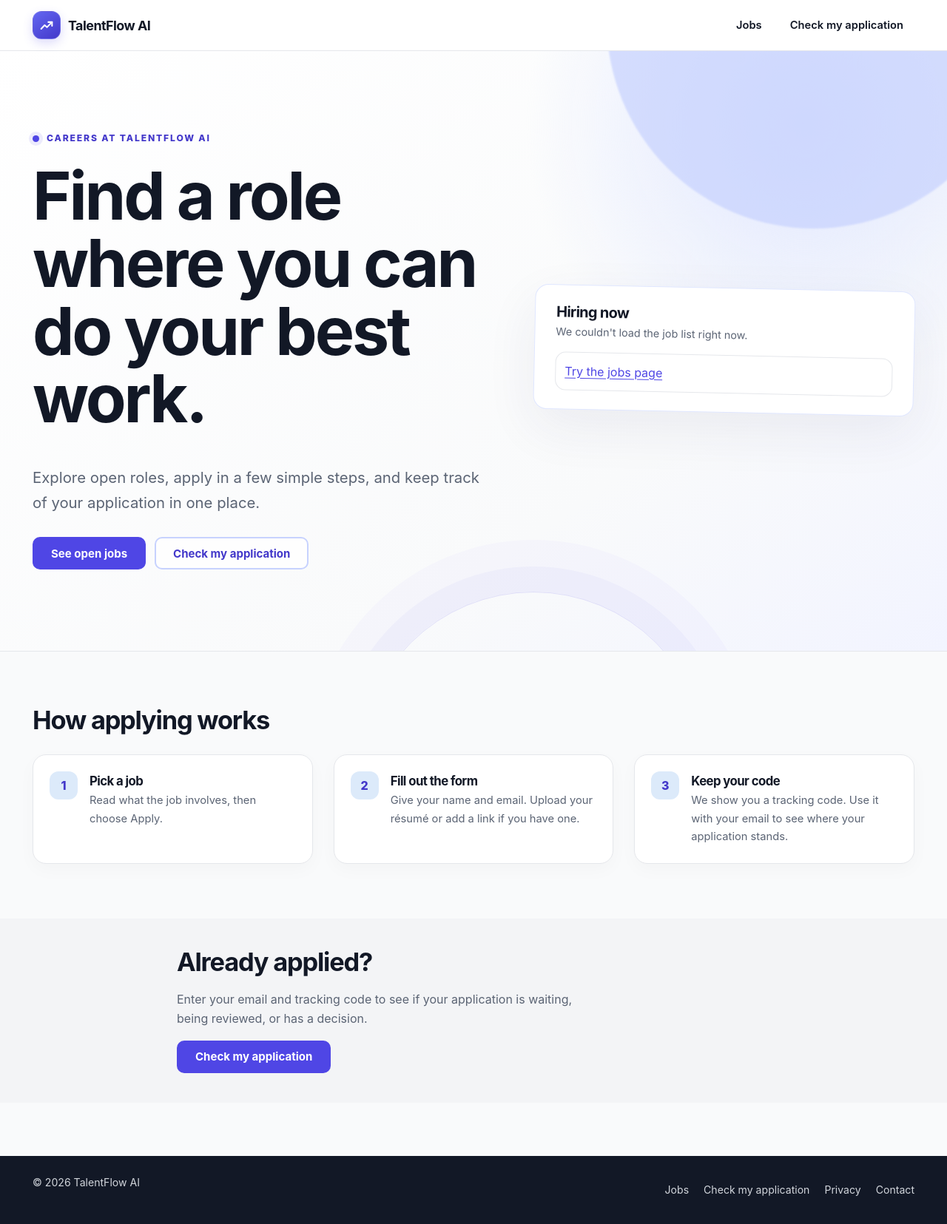
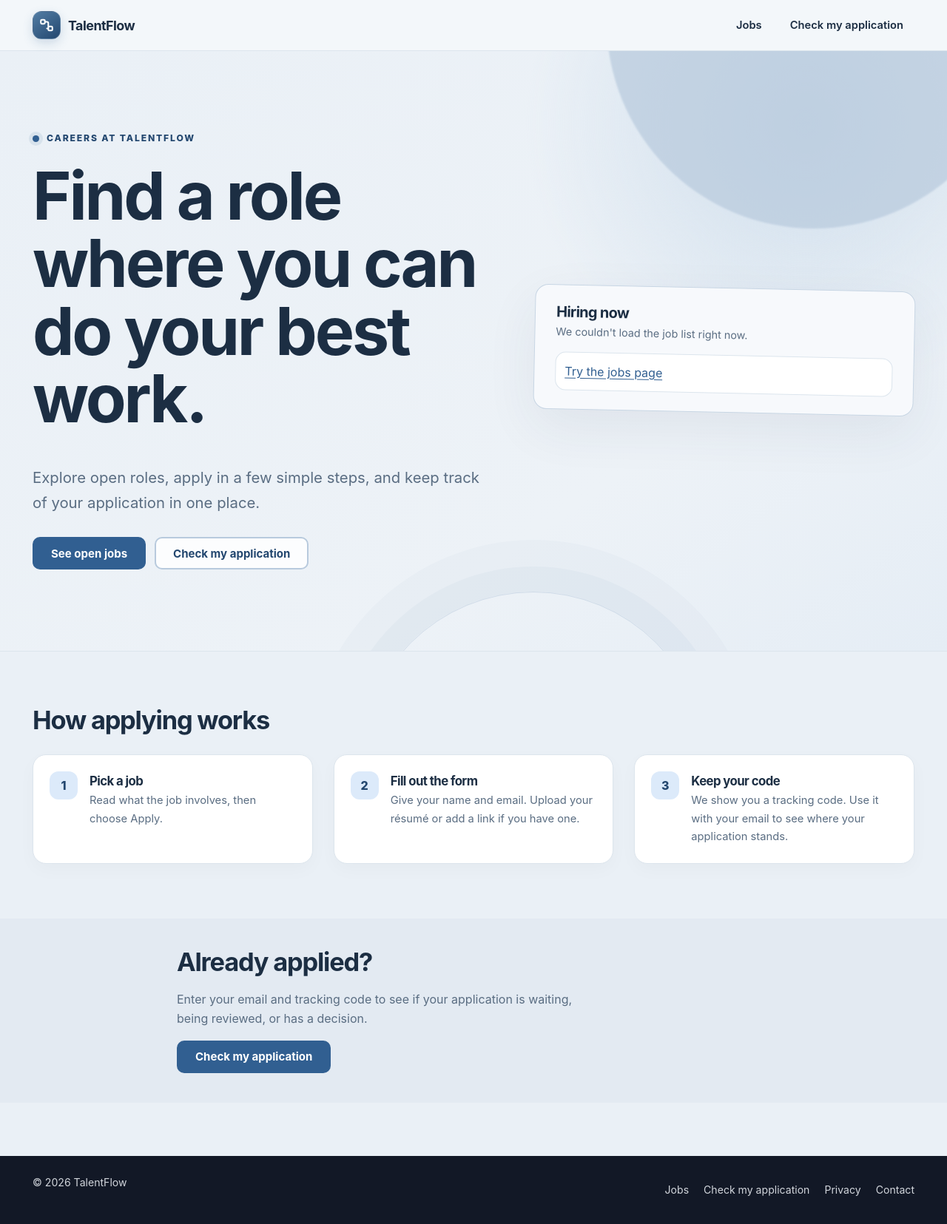
Before and after one commit to uglythemenace/applicant-tracking-system, a Python web app: template Frontend/templates/home.html in a window 1280 px wide. Shown: the whole page at 74% size. Run offline with Jinja, Linux system fonts and the light colour scheme; the template is opened without the code that fills it, so the values that code supplies are empty.

Commit message:
Use TalentFlow brand and softer blue palette

```diff
--- a/Backend/app.py
+++ b/Backend/app.py
@@ -4,7 +4,7 @@
 from applications import router as applications_router
 from auth import router as auth_router
 
-app = FastAPI(title="TalentFlow AI Applicant Tracking API", version="0.1.0")
+app = FastAPI(title="TalentFlow Applicant Tracking API", version="0.1.0")
 
 # Add CORS middleware to allow the frontend to communicate with the API
 app.add_middleware(
--- a/Frontend/static/script.js
+++ b/Frontend/static/script.js
@@ -1,5 +1,5 @@
 /* ==========================================================================
-   TalentFlow AI shared script. Loaded by every page.
+   TalentFlow shared script. Loaded by every page.
 
    - API_BASE: the one place the backend address lives. To test against a
      different backend, change it here and nowhere else.
@@ -83,7 +83,8 @@
   // ---------- Header and footer ----------
   const BRAND_ICON =
     '<svg width="22" height="22" viewBox="0 0 24 24" fill="none" stroke="currentColor" stroke-width="2.2" stroke-linecap="round" stroke-linejoin="round" aria-hidden="true">' +
-    '<path d="M4 17.5 9.1 12l3.4 3.1L20 7.5"/><path d="M14.5 7.5H20v5.5"/></svg>';
+    '<rect x="3.5" y="4" width="6" height="6" rx="1.5"/><rect x="14.5" y="14" width="6" height="6" rx="1.5"/>' +
+    '<path d="M9.5 7h3a2 2 0 0 1 2 2v5"/><path d="M14.5 17h-2"/></svg>';
 
   function mountChrome() {
     const page = document.body.dataset.page || "";
@@ -94,14 +95,14 @@
     if (header) {
       header.innerHTML = staff
         ? `<div class="wrap">
-             <a class="brand" href="/admin"><span class="brand-mark">${BRAND_ICON}</span>TalentFlow AI <span class="badge-staff">Staff</span></a>
+             <a class="brand" href="/admin"><span class="brand-mark">${BRAND_ICON}</span>TalentFlow <span class="badge-staff">Staff</span></a>
              <nav class="nav" aria-label="Main">
                <a href="/">Public site</a>
                <button type="button" id="sign-out-btn">Sign out</button>
              </nav>
            </div>`
         : `<div class="wrap">
-             <a class="brand" href="/"><span class="brand-mark">${BRAND_ICON}</span>TalentFlow AI</a>
+             <a class="brand" href="/"><span class="brand-mark">${BRAND_ICON}</span>TalentFlow</a>
              <nav class="nav" aria-label="Main">
                <a href="/jobs"${current("jobs")}>Jobs</a>
                <a href="/track"${current("track")}>Check my application</a>
@@ -112,7 +113,7 @@
     const footer = document.getElementById("site-footer");
     if (footer) {
       footer.innerHTML = `<div class="wrap footer-row">
-          <p>&copy; ${new Date().getFullYear()} TalentFlow AI</p>
+          <p>&copy; ${new Date().getFullYear()} TalentFlow</p>
           <nav aria-label="Footer">
             <a href="/jobs">Jobs</a>
             <a href="/track">Check my application</a>
--- a/Frontend/static/style.css
+++ b/Frontend/static/style.css
@@ -775,17 +775,17 @@
   *, *::before, *::after { scroll-behavior: auto !important; animation-duration: .01ms !important; animation-iteration-count: 1 !important; transition-duration: .01ms !important; }
 }
 
-/* ---------- TalentFlow AI calm-tech product system ---------- */
+/* ---------- TalentFlow calm-tech product system ---------- */
 :root {
-  --ink: #121826;
-  --ink-soft: #5b6474;
-  --paper: #ffffff;
-  --mist: #f9fafb;
-  --line: #e5e7eb;
+  --ink: #1c2e43;
+  --ink-soft: #5a6d82;
+  --paper: #f7f9fc;
+  --mist: #eaf0f6;
+  --line: #dce5ed;
   --edge: #9aa3b2;
-  --brand: #4f46e5;
-  --brand-dark: #4338ca;
-  --brand-tint: #eef2ff;
+  --brand: #315f91;
+  --brand-dark: #23476f;
+  --brand-tint: #e3ecf5;
   --good: #059669;
   --good-tint: #d1fae5;
   --warn: #9a6700;
@@ -802,79 +802,79 @@
 h1 { font-weight: 750; }
 a { color: var(--brand); }
 a:hover { color: var(--brand-dark); }
-:focus-visible { outline: 3px solid #818cf8; outline-offset: 3px; }
+:focus-visible { outline: 3px solid #7699ba; outline-offset: 3px; }
 .wrap { max-width: 1240px; }
 .wrap-narrow { max-width: 760px; }
-.site-header { position: sticky; top: 0; z-index: 30; background: #fffffff2; backdrop-filter: blur(14px); border-bottom-color: var(--line); }
+.site-header { position: sticky; top: 0; z-index: 30; background: #f4f7faf2; backdrop-filter: blur(14px); border-bottom-color: var(--line); }
 .site-header .wrap { min-height: 68px; }
 .brand { font-family: var(--sans); font-size: 1.12rem; font-weight: 750; letter-spacing: -.03em; }
-.brand-mark { width: 38px; height: 38px; border-radius: 12px; background: linear-gradient(145deg, #6366f1, #4338ca); box-shadow: 0 5px 14px #4f46e533; }
+.brand-mark { width: 38px; height: 38px; border-radius: 12px; background: linear-gradient(145deg, #527da4, #23476f); box-shadow: 0 5px 14px #315f9133; }
 .nav a, .nav button { font-size: .92rem; font-weight: 600; border-radius: 9px; }
-.nav a:hover, .nav button:hover { background: #f3f4f6; color: var(--ink); }
+.nav a:hover, .nav button:hover { background: #e6edf4; color: var(--ink); }
 .nav a[aria-current="page"] { color: var(--brand); background: var(--brand-tint); border-color: transparent; }
 .badge-staff { background: var(--brand-tint); color: var(--brand-dark); font-size: .72rem; }
 .btn { min-height: 44px; border-radius: 10px; font-size: .94rem; box-shadow: none; transition: transform .15s ease, background-color .15s ease, box-shadow .15s ease; }
 .btn:hover { transform: translateY(-1px); box-shadow: 0 5px 14px #12182614; }
 .btn-primary { background: var(--brand); border-color: var(--brand); color: #fff; }
 .btn-primary:hover { background: var(--brand-dark); border-color: var(--brand-dark); }
-.btn-secondary { color: #3730a3; border-color: #c7d2fe; background: #fff; }
+.btn-secondary { color: #23476f; border-color: #b8cadd; background: #fff; }
 .btn-secondary:hover { background: var(--brand-tint); }
 .btn-good { background: var(--good); border-color: var(--good); }
 .btn-danger { background: var(--bad); border-color: var(--bad); }
 input, select, textarea { border-radius: 10px; border-color: #d1d5db; background: #fff; }
-input:focus, select:focus, textarea:focus { outline: 3px solid #4f46e52b; border-color: var(--brand); }
+input:focus, select:focus, textarea:focus { outline: 3px solid #315f912b; border-color: var(--brand); }
 .panel, .tile, .job, .job-detail { border-color: var(--line); border-radius: var(--radius-lg); box-shadow: 0 2px 8px #12182608; }
-.tile { background: #fff; }
+.tile { background: var(--paper); }
 .page-head { padding: 34px 0 22px; }
 .page-head p, .lede { color: var(--ink-soft); }
 .section { padding: 40px 0; }
-.hero { color: var(--ink); background: radial-gradient(circle at 85% 12%, #e0e7ff 0, transparent 29%), linear-gradient(145deg, #fff 0%, #f9fafb 68%, #f2f4ff 100%); border-bottom: 1px solid var(--line); }
-.hero::before { background: #c7d2fe; opacity: .7; }
-.hero::after { border-color: #4f46e526; box-shadow: 0 0 0 34px #4f46e50a, 0 0 0 70px #4f46e506; }
+.hero { color: var(--ink); background: radial-gradient(circle at 85% 12%, #cfdeec 0, transparent 29%), linear-gradient(145deg, #eaf0f6 0%, #edf2f7 68%, #e5edf5 100%); border-bottom: 1px solid var(--line); }
+.hero::before { background: #b8cadd; opacity: .7; }
+.hero::after { border-color: #315f9126; box-shadow: 0 0 0 34px #315f910a, 0 0 0 70px #315f9106; }
 .hero h1 { max-width: 690px; font-size: clamp(3rem, 7vw, 5.8rem); }
-.hero .panel.live { background: #fff; border-color: #e0e7ff; box-shadow: 0 24px 70px #25246012; }
+.hero .panel.live { background: var(--paper); border-color: #c8d6e4; box-shadow: 0 24px 70px #243b5312; }
 .hero .btn-primary { background: var(--brand); color: #fff; }
-.hero .btn-secondary { border-color: #c7d2fe; color: var(--brand-dark); }
+.hero .btn-secondary { border-color: #b8cadd; color: var(--brand-dark); }
 .hero-kicker { color: var(--brand-dark); }
-.kicker-dot { background: var(--brand); box-shadow: 0 0 0 5px #4f46e51a; }
-.section-tint { background: #f3f4f6; }
+.kicker-dot { background: var(--brand); box-shadow: 0 0 0 5px #315f911a; }
+.section-tint { background: #e6edf4; }
 .site-footer { background: #121826; border-color: #121826; color: #d1d5db; }
 .footer-row, .footer-row a { color: #d1d5db; }
-.footer-row a:hover { color: #c7d2fe; }
-.job { background: #fff; }
-.job:hover, .job-detail { border-color: #c7d2fe; box-shadow: 0 10px 28px #12182610; }
-.job-facts span { background: #f9fafb; border-color: var(--line); }
-.ticket { background: #eef2ff; border-color: #c7d2fe; }
-.ticket-stub { border-color: #a5b4fc; }
-.ticket-stub::before, .ticket-stub::after { border-color: #a5b4fc; }
+.footer-row a:hover { color: #b8cadd; }
+.job { background: var(--paper); }
+.job:hover, .job-detail { border-color: #b8cadd; box-shadow: 0 10px 28px #12182610; }
+.job-facts span { background: #edf2f7; border-color: var(--line); }
+.ticket { background: #e3ecf5; border-color: #b8cadd; }
+.ticket-stub { border-color: #b0c3d6; }
+.ticket-stub::before, .ticket-stub::after { border-color: #b0c3d6; }
 .status-hero.status-accepted { background: linear-gradient(130deg, #d1fae5, #ecfdf5); }
 .status-hero.status-rejected { background: linear-gradient(130deg, #fff1f2, #fffafa); }
-.status-hero.status-withdrawn { background: linear-gradient(130deg, #e5e7eb, #f9fafb); }
+.status-hero.status-withdrawn { background: linear-gradient(130deg, #dce5ed, #edf2f7); }
 .status-hero { border-color: var(--line); }
 .status-hero.status-accepted, .status-hero.status-rejected, .status-hero.status-withdrawn { color: var(--ink); }
-.status-orb { background: var(--brand); box-shadow: 0 0 0 6px #4f46e51a; }
+.status-orb { background: var(--brand); box-shadow: 0 0 0 6px #315f911a; }
 .status-kicker { color: var(--brand-dark); }
-.next-step { border-color: #c7d2fe; background: #eef2ff; }
-.next-step-icon { color: var(--brand-dark); background: #e0e7ff; }
+.next-step { border-color: #b8cadd; background: #e3ecf5; }
+.next-step-icon { color: var(--brand-dark); background: #d5e3f1; }
 .application-timeline { background: #fff; }
-.timeline-marker { border-color: #c7d2fe; background: var(--brand); }
-.resume-dropzone { display: grid; justify-items: center; gap: 7px; margin-top: 12px; padding: 22px 16px; border: 1.5px dashed #a5b4fc; border-radius: 14px; background: #f8f9ff; text-align: center; transition: background .15s, border-color .15s; }
-.resume-dropzone.is-dragover { border-color: var(--brand); background: #eef2ff; }
+.timeline-marker { border-color: #b8cadd; background: var(--brand); }
+.resume-dropzone { display: grid; justify-items: center; gap: 7px; margin-top: 12px; padding: 22px 16px; border: 1.5px dashed #b0c3d6; border-radius: 14px; background: #f8f9ff; text-align: center; transition: background .15s, border-color .15s; }
+.resume-dropzone.is-dragover { border-color: var(--brand); background: #e3ecf5; }
 .resume-dropzone strong { font-size: .92rem; }
 .resume-dropzone .muted { font-size: .82rem; }
-.dropzone-icon { display: grid; width: 34px; height: 34px; place-items: center; border-radius: 10px; color: var(--brand); background: #e0e7ff; font-size: 1.3rem; font-weight: 800; }
+.dropzone-icon { display: grid; width: 34px; height: 34px; place-items: center; border-radius: 10px; color: var(--brand); background: #d5e3f1; font-size: 1.3rem; font-weight: 800; }
 .resume-dropzone input[type="file"] { width: min(100%, 340px); padding: 7px; border: 0; background: transparent; font-size: .82rem; }
 .resume-file-name { margin: 5px 0 0; color: var(--brand-dark); font-size: .8rem; }
 .pipeline-empty { padding: 18px 5px; color: #8a93a2; font-size: .72rem; text-align: center; }
 .chip { border-color: var(--line); background: #fff; }
 .chip[aria-pressed="true"] { background: var(--brand); border-color: var(--brand); color: #fff; }
-.data th { background: #f3f4f6; }
+.data th { background: #e6edf4; }
 .data td { border-bottom-color: var(--line); }
 .pill-good { background: var(--good-tint); color: #065f46; }
-.pill-info { background: var(--brand-tint); color: #3730a3; }
+.pill-info { background: var(--brand-tint); color: #23476f; }
 .pill-warn { background: var(--warn-tint); color: #854d0e; }
 .pill-bad { background: var(--bad-tint); color: #991b1b; }
-.pill-muted { background: #f3f4f6; color: #4b5563; }
+.pill-muted { background: #e6edf4; color: #4b5563; }
 .toast { background: #fff; }
 
 /* Recruiter command center */
@@ -966,3 +966,16 @@
   body[data-page="admin"] .workspace-content > .wrap, body[data-page="dashboard"] .workspace-content > .wrap { padding-inline: 16px; }
   .pipeline-board { grid-template-columns: repeat(6, minmax(218px, 78vw)); }
 }
+
+/* Soft slate surfaces keep the blue theme calm instead of stark white. */
+.panel, .tile, .job, .job-detail, .data, .view-switch, .drawer-close,
+.drawer-details, .applicant-manage, .application-timeline, input, select, textarea,
+.btn-secondary, .chip, .hero .panel.live {
+  background-color: var(--paper);
+}
+.hero { background-color: #eaf0f6; }
+.section-tint { background-color: #e3eaf2; }
+.pipeline-column { background-color: #e2e9f0; }
+.candidate-card { background-color: #f7f9fc; }
+.candidate-drawer { background-color: #f4f7fa; }
+.status-hero { background-color: #e7eef5; }
--- a/Frontend/templates/admin.html
+++ b/Frontend/templates/admin.html
@@ -3,7 +3,7 @@
 <head>
   <meta charset="UTF-8">
   <meta name="viewport" content="width=device-width, initial-scale=1.0">
-  <title>Staff: jobs and applications | TalentFlow AI</title>
+  <title>Staff: jobs and applications | TalentFlow</title>
   <meta name="robots" content="noindex">
   <link rel="stylesheet" href="/Frontend/static/style.css">
 </head>
@@ -22,7 +22,7 @@
           <a href="/dashboard#analytics"><span aria-hidden="true">▥</span>Analytics</a>
           <span class="sidebar-disabled" aria-disabled="true"><span aria-hidden="true">✧</span>Automation <small>Later</small></span>
         </nav>
-        <div class="sidebar-bottom"><span class="sidebar-brand-dot" aria-hidden="true">TF</span><span><strong>TalentFlow AI</strong><small>Recruiting workspace</small></span></div>
+        <div class="sidebar-bottom"><span class="sidebar-brand-dot" aria-hidden="true">TF</span><span><strong>TalentFlow</strong><small>Recruiting workspace</small></span></div>
       </aside>
       <div class="workspace-content">
       <div class="wrap">
--- a/Frontend/templates/contact.html
+++ b/Frontend/templates/contact.html
@@ -2,12 +2,12 @@
 <html lang="en">
 <head>
   <meta charset="UTF-8"><meta name="viewport" content="width=device-width, initial-scale=1.0">
-  <title>Contact | TalentFlow AI Careers</title><link rel="stylesheet" href="/Frontend/static/style.css">
+  <title>Contact | TalentFlow Careers</title><link rel="stylesheet" href="/Frontend/static/style.css">
 </head>
 <body data-page="contact">
   <a class="skip-link" href="#main">Skip to main content</a><header id="site-header" class="site-header"></header>
   <main id="main"><div class="wrap wrap-narrow">
-    <div class="page-head"><p class="hero-kicker">WE’RE HERE TO HELP</p><h1>Contact the hiring team</h1><p>For questions about an application or privacy request, contact the team that manages TalentFlow AI Careers.</p></div>
+    <div class="page-head"><p class="hero-kicker">WE’RE HERE TO HELP</p><h1>Contact the hiring team</h1><p>For questions about an application or privacy request, contact the team that manages TalentFlow Careers.</p></div>
     <section class="panel"><h2>Hiring team</h2><p id="contact-result" role="status" aria-live="polite">Loading contact details…</p></section>
     <p><a href="/privacy">Read our privacy notice</a></p>
   </div></main>
--- a/Frontend/templates/dashboard.html
+++ b/Frontend/templates/dashboard.html
@@ -3,7 +3,7 @@
 <head>
   <meta charset="UTF-8">
   <meta name="viewport" content="width=device-width, initial-scale=1.0">
-  <title>Staff: summary | TalentFlow AI</title>
+  <title>Staff: summary | TalentFlow</title>
   <meta name="robots" content="noindex">
   <link rel="stylesheet" href="/Frontend/static/style.css">
 </head>
@@ -22,7 +22,7 @@
           <a href="#analytics"><span aria-hidden="true">▥</span>Analytics</a>
           <span class="sidebar-disabled" aria-disabled="true"><span aria-hidden="true">✧</span>Automation <small>Later</small></span>
         </nav>
-        <div class="sidebar-bottom"><span class="sidebar-brand-dot" aria-hidden="true">TF</span><span><strong>TalentFlow AI</strong><small>Recruiting workspace</small></span></div>
+        <div class="sidebar-bottom"><span class="sidebar-brand-dot" aria-hidden="true">TF</span><span><strong>TalentFlow</strong><small>Recruiting workspace</small></span></div>
       </aside>
       <div class="workspace-content">
       <div class="wrap">
--- a/Frontend/templates/home.html
+++ b/Frontend/templates/home.html
@@ -3,8 +3,8 @@
 <head>
   <meta charset="UTF-8">
   <meta name="viewport" content="width=device-width, initial-scale=1.0">
-  <title>TalentFlow AI Careers: find a job and apply in minutes</title>
-  <meta name="description" content="Browse open jobs at TalentFlow AI, apply in a few minutes, and check your application any time.">
+  <title>TalentFlow Careers: find a job and apply in minutes</title>
+  <meta name="description" content="Browse open jobs at TalentFlow, apply in a few minutes, and check your application any time.">
   <link rel="stylesheet" href="/Frontend/static/style.css">
 </head>
 <body data-page="home">
@@ -15,7 +15,7 @@
     <section class="hero">
       <div class="wrap">
         <div>
-          <p class="hero-kicker"><span class="kicker-dot" aria-hidden="true"></span> CAREERS AT TALENTFLOW AI</p>
+          <p class="hero-kicker"><span class="kicker-dot" aria-hidden="true"></span> CAREERS AT TALENTFLOW</p>
           <h1>Find a role where you can do your best work.</h1>
           <p class="lede">Explore open roles, apply in a few simple steps, and keep track of your application in one place.</p>
           <div class="actions">
--- a/Frontend/templates/index.html
+++ b/Frontend/templates/index.html
@@ -3,7 +3,7 @@
 <head>
   <meta charset="UTF-8">
   <meta name="viewport" content="width=device-width, initial-scale=1.0">
-  <title>Apply for a job | TalentFlow AI</title>
+  <title>Apply for a job | TalentFlow</title>
   <link rel="stylesheet" href="/Frontend/static/style.css">
 </head>
 <body data-page="apply">
--- a/Frontend/templates/jobs.html
+++ b/Frontend/templates/jobs.html
@@ -3,7 +3,7 @@
 <head>
   <meta charset="UTF-8">
   <meta name="viewport" content="width=device-width, initial-scale=1.0">
-  <title>Open jobs | TalentFlow AI</title>
+  <title>Open jobs | TalentFlow</title>
   <link rel="stylesheet" href="/Frontend/static/style.css">
 </head>
 <body data-page="jobs">
--- a/Frontend/templates/privacy.html
+++ b/Frontend/templates/privacy.html
@@ -2,13 +2,13 @@
 <html lang="en">
 <head>
   <meta charset="UTF-8"><meta name="viewport" content="width=device-width, initial-scale=1.0">
-  <title>Privacy | TalentFlow AI Careers</title><meta name="robots" content="index,follow">
+  <title>Privacy | TalentFlow Careers</title><meta name="robots" content="index,follow">
   <link rel="stylesheet" href="/Frontend/static/style.css">
 </head>
 <body data-page="privacy">
   <a class="skip-link" href="#main">Skip to main content</a><header id="site-header" class="site-header"></header>
   <main id="main"><article class="wrap wrap-narrow legal-page">
-    <div class="page-head"><p class="hero-kicker">TALENTFLOW AI CAREERS</p><h1>Privacy notice</h1><p>Last updated November 5, 2026</p></div>
+    <div class="page-head"><p class="hero-kicker">TALENTFLOW CAREERS</p><h1>Privacy notice</h1><p>Last updated November 5, 2026</p></div>
     <section><h2>Information collected</h2><p>When you apply, we collect your name and email address, the job you applied for, and the application materials you choose to provide. You may upload a PDF or DOCX résumé or provide a résumé link. Uploaded résumés are stored privately and shared with authorized hiring staff. A phone number is optional. If you provide one and choose text updates, we record that choice so we can send application messages.</p></section>
     <section><h2>How we use it</h2><p>We use application information to review candidates, contact applicants about their applications, arrange interviews, prevent duplicate applications, and protect the service from misuse. Staff-only notes are used for hiring review and are not shown on the candidate tracking page.</p></section>
     <section><h2>Tracking your application</h2><p>Your tracking code and the email address used to apply let you view your application status and any interview information shared with you. Keep the code private. The site does not require an account to apply or check a status.</p></section>
--- a/Frontend/templates/track.html
+++ b/Frontend/templates/track.html
@@ -3,7 +3,7 @@
 <head>
   <meta charset="UTF-8">
   <meta name="viewport" content="width=device-width, initial-scale=1.0">
-  <title>Check my application | TalentFlow AI</title>
+  <title>Check my application | TalentFlow</title>
   <link rel="stylesheet" href="/Frontend/static/style.css">
 </head>
 <body data-page="track">
--- a/post-job.html
+++ b/post-job.html
@@ -3,7 +3,7 @@
 <head>
     <meta charset="UTF-8">
     <meta name="viewport" content="width=device-width, initial-scale=1.0">
-    <title>TalentFlow AI - Post a Job</title>
+    <title>TalentFlow - Post a Job</title>
     <link rel="stylesheet" href="/Frontend/static/tailwind.css">
 </head>
 <body class="bg-gray-950 text-gray-100 min-h-screen p-4 sm:p-8 selection:bg-blue-600 selection:text-white">
```
Also changed, not shown: other parts of Frontend/static/style.css (+18 -18 lines), Backend/emailer.py (+5 -5 lines), Frontend/templates/job.html (+5 -5 lines), README.md, 1 other file.
